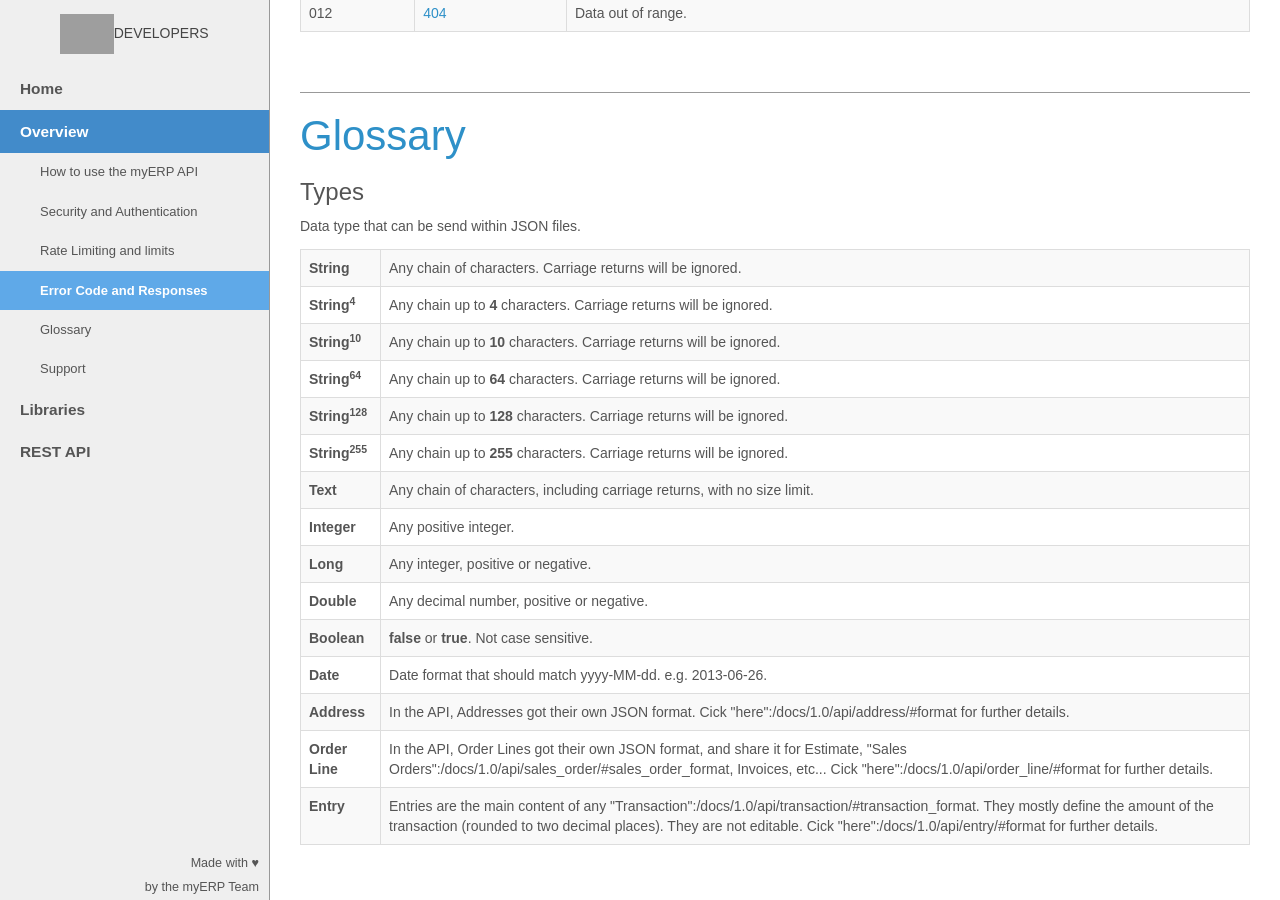
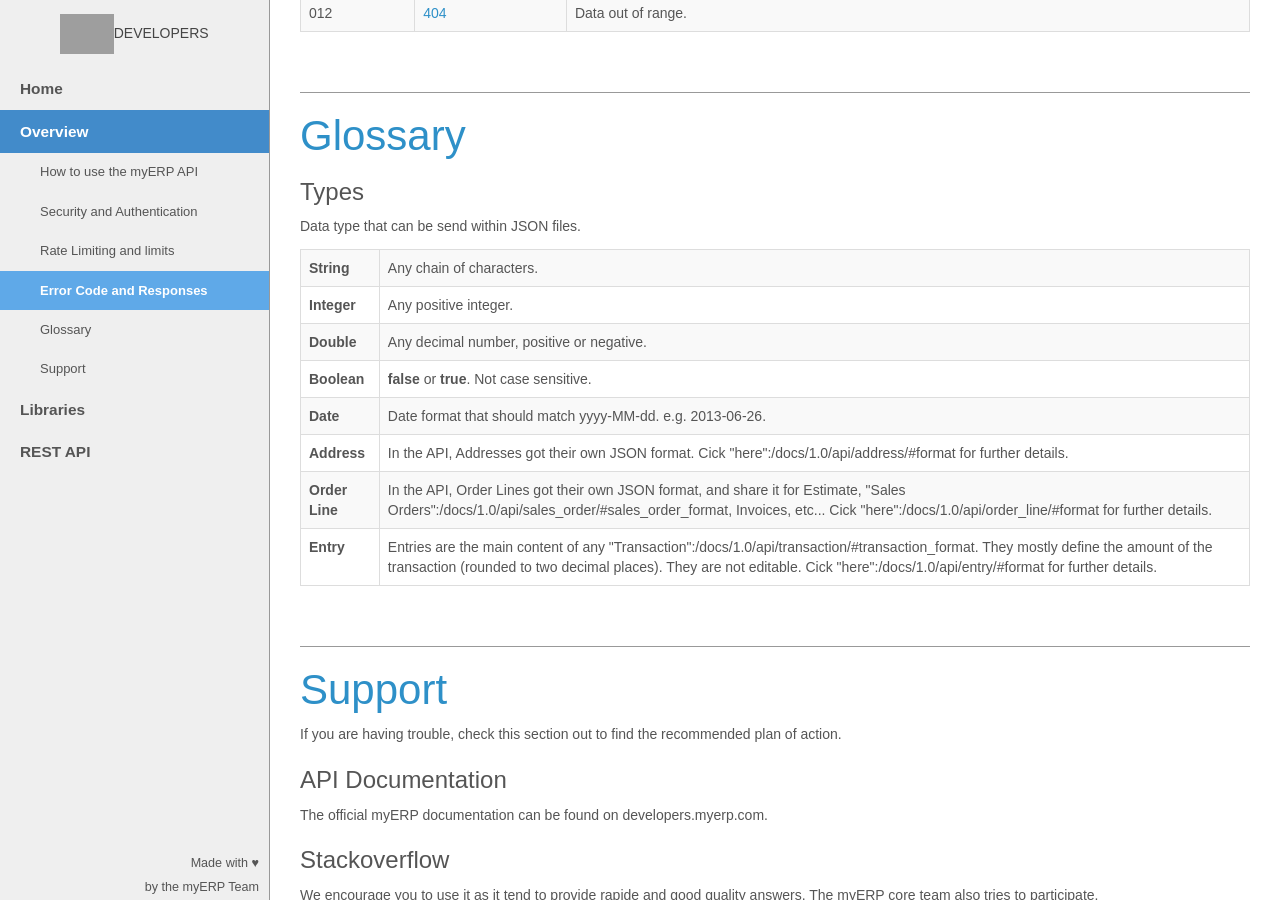
Before and after one commit to myERP/myerp.github.io, a Jekyll site: the page built from docs/1.0/overview/index.html, in a window 1280 px wide and 900 px high, scrolled down 3841 px. Built offline with Jekyll 4.4.1, drawn with Linux system fonts in a browser that asks for light colours; nearby versions of some CDN libraries; Markdown is read by kramdown in place of the engine named in the settings; grey boxes are pictures that could not be loaded.

Commit message:
remove StringXX use only String

```diff
--- a/_config.yml
+++ b/_config.yml
@@ -39,12 +39,6 @@
 format:
   type:
     string: '<a href="/docs/1.0/overview/#string" alt=""/>string</a>'
-    string4: '<a href="/docs/1.0/overview/#string4" alt=""/>string<sup>4</sup></a>'
-    string10: '<a href="/docs/1.0/overview/#string10" alt=""/>string<sup>10</sup></a>'
-    string64: '<a href="/docs/1.0/overview/#string64" alt=""/>string<sup>64</sup></a>'
-    string128: '<a href="/docs/1.0/overview/#string128" alt=""/>string<sup>128</sup></a>'
-    string255: '<a href="/docs/1.0/overview/#string255" alt=""/>string<sup>255</sup></a>'
-    text: '<a href="/docs/1.0/overview/#text" alt=""/>text</a>'
     integer: '<a href="/docs/1.0/overview/#integer" alt=""/>integer</a>'
     double: '<a href="/docs/1.0/overview/#double" alt=""/>double</a>'
     boolean: '<a href="/docs/1.0/overview/#boolean" alt=""/>boolean</a>'
@@ -53,6 +47,3 @@
     contact: '<a href="/docs/1.0/api/contact/#format" alt=""/>Contact</a>'
     order_line: '<a href="/docs/1.0/api/order_line/#format" alt=""/>Order Line</a>'
     entry: '<a href="/docs/1.0/api/entry/#format" alt=""/>Entry</a>'
-  mandatory: Mandatory
-  non_editable: Yes
-  non_available: '-'
--- a/_includes/1.0/api/currency.html
+++ b/_includes/1.0/api/currency.html
@@ -18,7 +18,7 @@
             </tr>
             <tr>
                 <td>iso_code</td>
-                <td>{{ site.format.type.string4 }}</td>
+                <td>{{ site.format.type.string }}</td>
                 <td>yes</td>
                 <td>yes</td>
                 <td>The ISO code of the currency <a href="http://www.iso.org/iso/catalogue_detail?csnumber=46121" target="_blank" title="ISO 4217">(ISO 4217)</a>
@@ -26,7 +26,7 @@
             </tr>
             <tr>
                 <td>name</td>
-                <td>{{ site.format.type.string64 }}</td>
+                <td>{{ site.format.type.string }}</td>
                 <td>yes</td>
                 <td>yes</td>
                 <td>The Currency Name</td>
--- a/_includes/1.0/api/unit.html
+++ b/_includes/1.0/api/unit.html
@@ -19,14 +19,14 @@
             </tr>
             <tr>
                 <td>name</td>
-                <td>{{ site.format.type.string64 }}</td>
+                <td>{{ site.format.type.string }}</td>
                 <td>yes</td>
                 <td>yes</td>
                 <td>The Unit Name</td>
             </tr>
             <tr>
                 <td>type</td>
-                <td>{{ site.format.type.string255 }}</td>
+                <td>{{ site.format.type.integer }}</td>
                 <td>no</td>
                 <td>yes</td>
                 <td>Describe the kind of unit
--- a/_includes/1.0/overview/glossary.html
+++ b/_includes/1.0/overview/glossary.html
@@ -9,25 +9,45 @@
 
     <table class="table table-bordered table-striped">
         <tbody>
-
-<tr id="string"><td> <b>String</b> </td><td> Any chain of characters. Carriage returns will be ignored.</td></tr>
-<tr id="string4"><td> <b>String<sup>4</sup></b> </td><td> Any chain up to <b>4</b> characters. Carriage returns will be ignored.</td></tr>
-<tr id="string10"><td> <b>String<sup>10</sup></b> </td><td> Any chain up to <b>10</b> characters. Carriage returns will be ignored.</td></tr>
-<tr id="string64"><td> <b>String<sup>64</sup></b> </td><td> Any chain up to <b>64</b> characters. Carriage returns will be ignored.</td></tr>
-<tr id="string128"><td> <b>String<sup>128</sup></b> </td><td> Any chain up to <b>128</b> characters. Carriage returns will be ignored.</td></tr>
-<tr id="string255"><td> <b>String<sup>255</sup></b> </td><td> Any chain up to <b>255</b> characters. Carriage returns will be ignored.</td></tr>
-<tr id="text"><td> <b>Text</b> </td><td> Any chain of characters, including carriage returns, with no size limit.</td></tr>
-<tr id="integer"><td> <b>Integer</b> </td><td> Any positive integer.</td></tr>
-<tr id="long"><td> <b>Long</b> </td><td> Any integer, positive or negative.</td></tr>
-<tr id="double"><td> <b>Double</b> </td><td> Any decimal number, positive or negative.</td></tr>
-<tr id="boolean"><td> <b>Boolean</b> </td><td> <b>false</b> or <b>true</b>. Not case sensitive.</td></tr>
-<tr id="date"><td> <b>Date</b> </td><td> Date format that should match yyyy-MM-dd. e.g. 2013-06-26.</td></tr>
-<tr id="address"><td> <b>Address</b> </td><td> In the API, Addresses got their own JSON format.
-Cick "here":/docs/1.0/api/address/#format for further details.</td></tr>
-<tr id="order_line"><td> <b>Order Line</b> </td><td> In the API, Order Lines got their own JSON format, and share it for Estimate, "Sales Orders":/docs/1.0/api/sales_order/#sales_order_format, Invoices, etc...
-Cick "here":/docs/1.0/api/order_line/#format for further details.</td></tr>
-<tr id="entry"><td> <b>Entry</b> </td><td> Entries are the main content of any "Transaction":/docs/1.0/api/transaction/#transaction_format. They mostly define the amount of the transaction (rounded to two decimal places). They are not editable.
-Cick "here":/docs/1.0/api/entry/#format for further details.</td></tr>
+            <tr id="string">
+                <td> <b>String</b>
+                </td>
+                <td>Any chain of characters.
+                    <tr id="integer">
+                        <td> <b>Integer</b>
+                        </td>
+                        <td>Any positive integer.</td>
+                    </tr>
+                    <tr id="double">
+                        <td> <b>Double</b>
+                        </td>
+                        <td>Any decimal number, positive or negative.</td>
+                    </tr>
+                    <tr id="boolean">
+                        <td> <b>Boolean</b>
+                        </td>
+                        <td> <b>false</b> or <b>true</b>. Not case sensitive.</td>
+                    </tr>
+                    <tr id="date">
+                        <td> <b>Date</b>
+                        </td>
+                        <td>Date format that should match yyyy-MM-dd. e.g. 2013-06-26.</td>
+                    </tr>
+                    <tr id="address">
+                        <td> <b>Address</b>
+                        </td>
+                        <td>In the API, Addresses got their own JSON format. Cick "here":/docs/1.0/api/address/#format for further details.</td>
+                    </tr>
+                    <tr id="order_line">
+                        <td> <b>Order Line</b>
+                        </td>
+                        <td>In the API, Order Lines got their own JSON format, and share it for Estimate, "Sales Orders":/docs/1.0/api/sales_order/#sales_order_format, Invoices, etc... Cick "here":/docs/1.0/api/order_line/#format for further details.</td>
+                    </tr>
+                    <tr id="entry">
+                        <td> <b>Entry</b>
+                        </td>
+                        <td>Entries are the main content of any "Transaction":/docs/1.0/api/transaction/#transaction_format. They mostly define the amount of the transaction (rounded to two decimal places). They are not editable. Cick "here":/docs/1.0/api/entry/#format for further details.</td>
+                    </tr>
         </tbody>
     </table>
 
--- a/docs/1.0/api/entry/index.textile
+++ b/docs/1.0/api/entry/index.textile
@@ -12,12 +12,12 @@
 p. Entries are the main content of any "Transaction":/docs/1.0/api/transaction/#transaction_format. They mostly define the amount of the transaction (rounded to two decimal places). They are not editable.
 
 |_. {{ site.format.header.field_name }} |_. {{ site.format.header.description }} |_. {{ site.format.header.type }} |_. {{ site.format.header.values }} |_. {{ site.format.header.default }} |
-| label | Description of that entry | {{ site.format.type.string128 }} |  | Empty String |
+| label | Description of that entry | {{ site.format.type.string }} |  | Empty String |
 | amount | This entry's amount | {{ site.format.type.double }} | Positive, will be rounded to two decimal places | {{ site.format.mandatory }} |
 | way | Defines if the amount is a Debit or a Credit | {{ site.format.type.string }} | "debit" or "credit" | {{ site.format.mandatory }} |
 | account_id | The accounting account | {{ site.format.type.integer }} | IDs from "Accounts":/docs/1.0/api/accounts/#accounts_get (isFamily = false only) | {{ site.format.mandatory }} |
 | account_label | The number and label of the accounting account | {{ site.format.type.string }} | {{ site.format.read_only }} | {{ site.format.non_available }} |
-| lettering | The lettering of this entry | {{ site.format.type.string64 }} |  | Empty String |
+| lettering | The lettering of this entry | {{ site.format.type.string }} |  | Empty String |
 
 p. JSON sample
 
--- a/docs/1.0/api/sales_order/index.textile
+++ b/docs/1.0/api/sales_order/index.textile
@@ -10,12 +10,12 @@
 
 |_. {{ site.format.header.field_name }} |_. {{ site.format.header.description }} |_. {{ site.format.header.type }} |_. {{ site.format.header.values }} |_. {{ site.format.header.default }} |_. {{ site.format.header.non_editable }} |
 | id | Code | {{ site.format.type.integer }} |  | Generated by the system |=. {{ site.format.non_editable }} |
-| external_id | Use primilary for Sync. | {{ site.format.type.string255 }} |  | Empty String |  |
+| external_id | Use primilary for Sync. | {{ site.format.type.string }} |  | Empty String |  |
 | customer_id | Customer to bill | {{ site.format.type.integer }} | IDs from "Customers":/docs/1.0/api/customer/#customers_get | {{ site.format.mandatory }} |  |
 | billing_contact_id | Billing Contact | {{ site.format.type.integer }} | IDs from the customer's "Customer Contacts":/docs/1.0/api/contact/#format | None |  |
 | billing_address | Billing Address | {{ site.format.type.address }} | {{ site.format.read_only }} | The billing contact or customer ones |  |
-| user_code | Order Reference | {{ site.format.type.string64 }} |  | Generated by the System |  |
-| po_number | Customer own Order Reference | {{ site.format.type.string64 }} |  | Empty String |  |
+| user_code | Order Reference | {{ site.format.type.string }} |  | Generated by the System |  |
+| po_number | Customer own Order Reference | {{ site.format.type.string }} |  | Empty String |  |
 | date | Date | {{ site.format.type.date }} |  | Date of the day |  |
 | tax_id | Sales Tax rate (US only)| {{ site.format.type.integer }} | IDs from "Taxes":/docs/1.0/api/tax/#taxes_get | None |  |
 | currency | Currency | {{ site.format.type.integer }} | ISO Code from "your Currencies":/docs/1.0/api/currency/#currencies_get | Your domain main currency |  |
```
Also changed, not shown: _includes/1.0/api/customer.html (+11 -11 lines), docs/1.0/api/address/index.textile (+8 -8 lines), docs/1.0/api/contact/index.textile (+6 -6 lines). Lines whose indentation alone changed are shown as unchanged.
